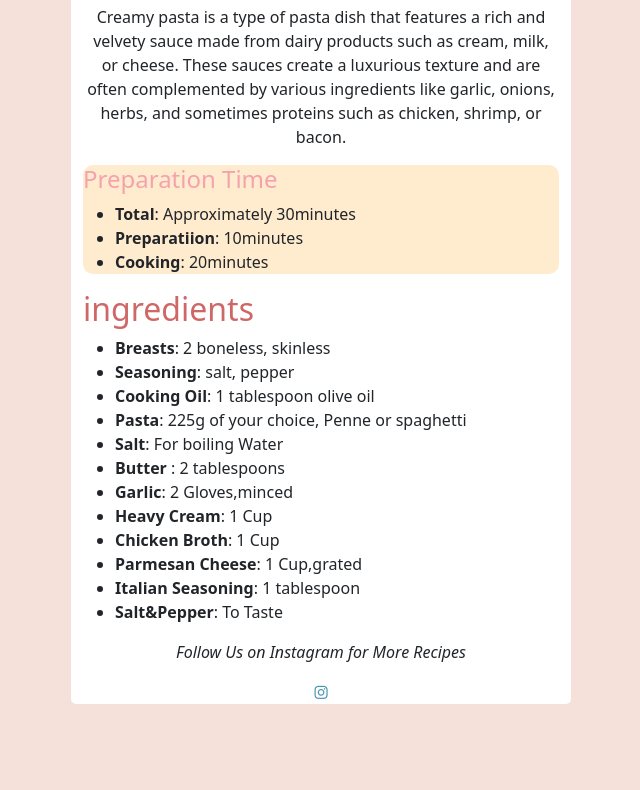
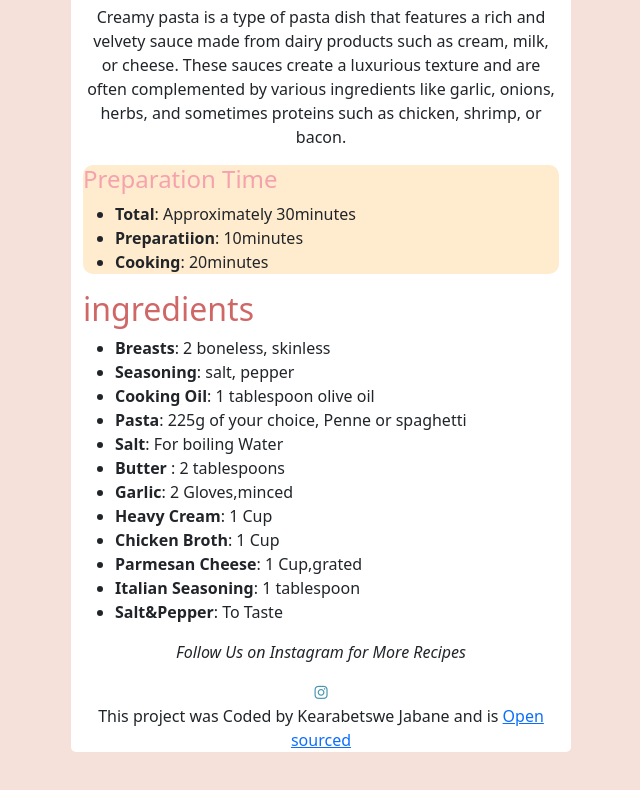
Before and after one commit to Kearabetswejabane/Pasta-Recipe, a plain HTML site: page index.html in a window 1280 px wide. Shown: the part 427-1217 px from the top of the page, without its empty margins (319-959 px from the left). Before the commit the page ends 1191 px from the top, so only its background shows below. Drawn offline with nearby package versions, Linux system fonts and the light colour scheme.

Commit message:
Added a SEO Friendly,fixed the footer

```diff
--- a/index.html
+++ b/index.html
@@ -6,8 +6,7 @@
     <title>Pasta-Recipe</title>
     <meta
       name="description"
-      content="Recipe for a Quick Creamy Chicken Pasta"
-    />
+      content="Recipe for a Qucik Creamy Chicken Pasta"/>
     <link
       href="https://cdn.jsdelivr.net/npm/bootstrap@5.3.3/dist/css/bootstrap.min.css"
       rel="stylesheet"
@@ -72,7 +71,13 @@
             ><i class="fa-brands fa-instagram"></i
           ></a>
         </div>
-      </footer>
+        <p class="text-center">
+          This project was Coded by Kearabetswe Jabane and is
+          <a
+            href="https://github.com/Kearabetswejabane/Pasta-Recipe"
+            target="_blank"
+            >Open sourced</a
+  </footer>
     </div>
   </body>
 </html>
```
